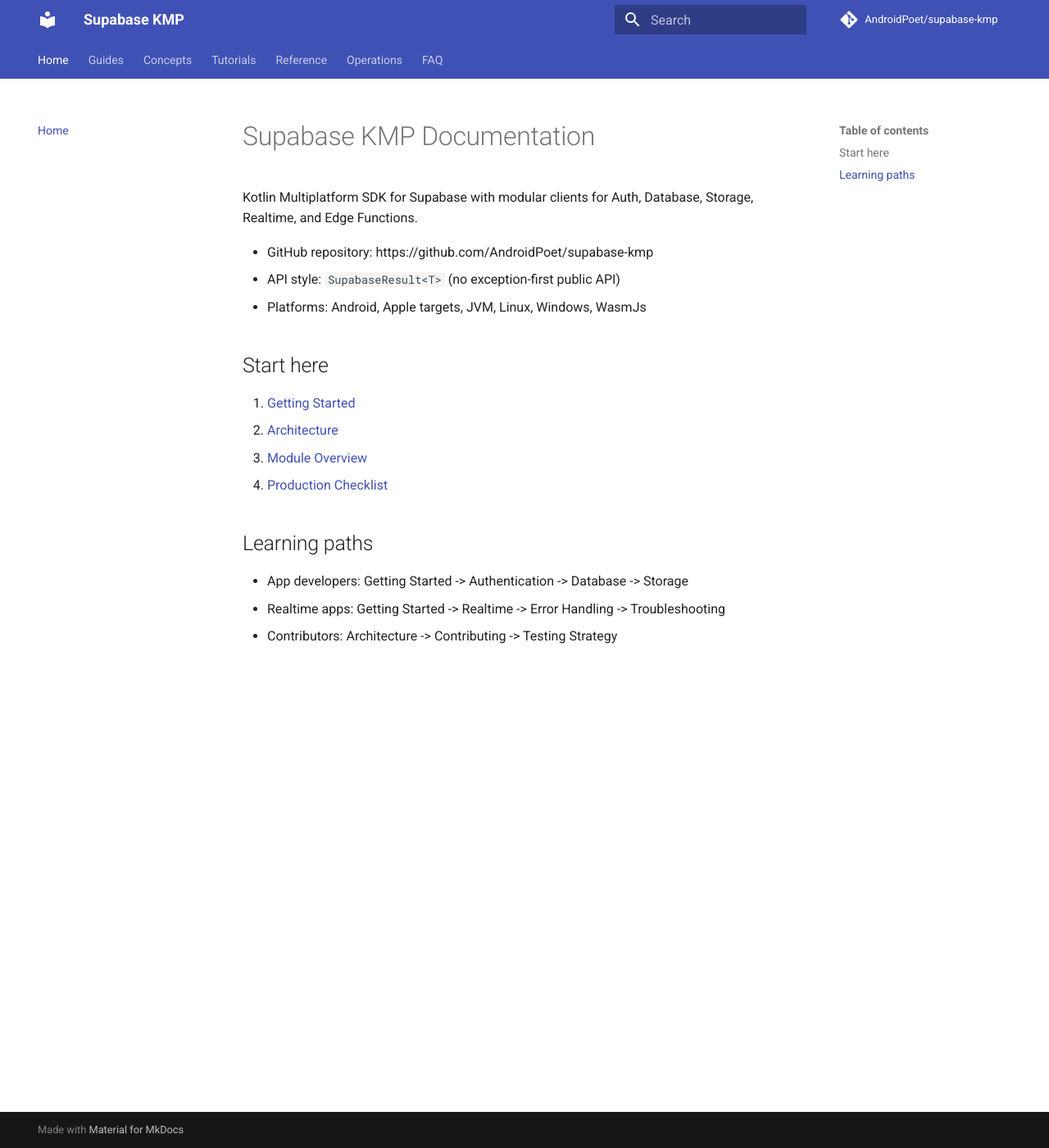
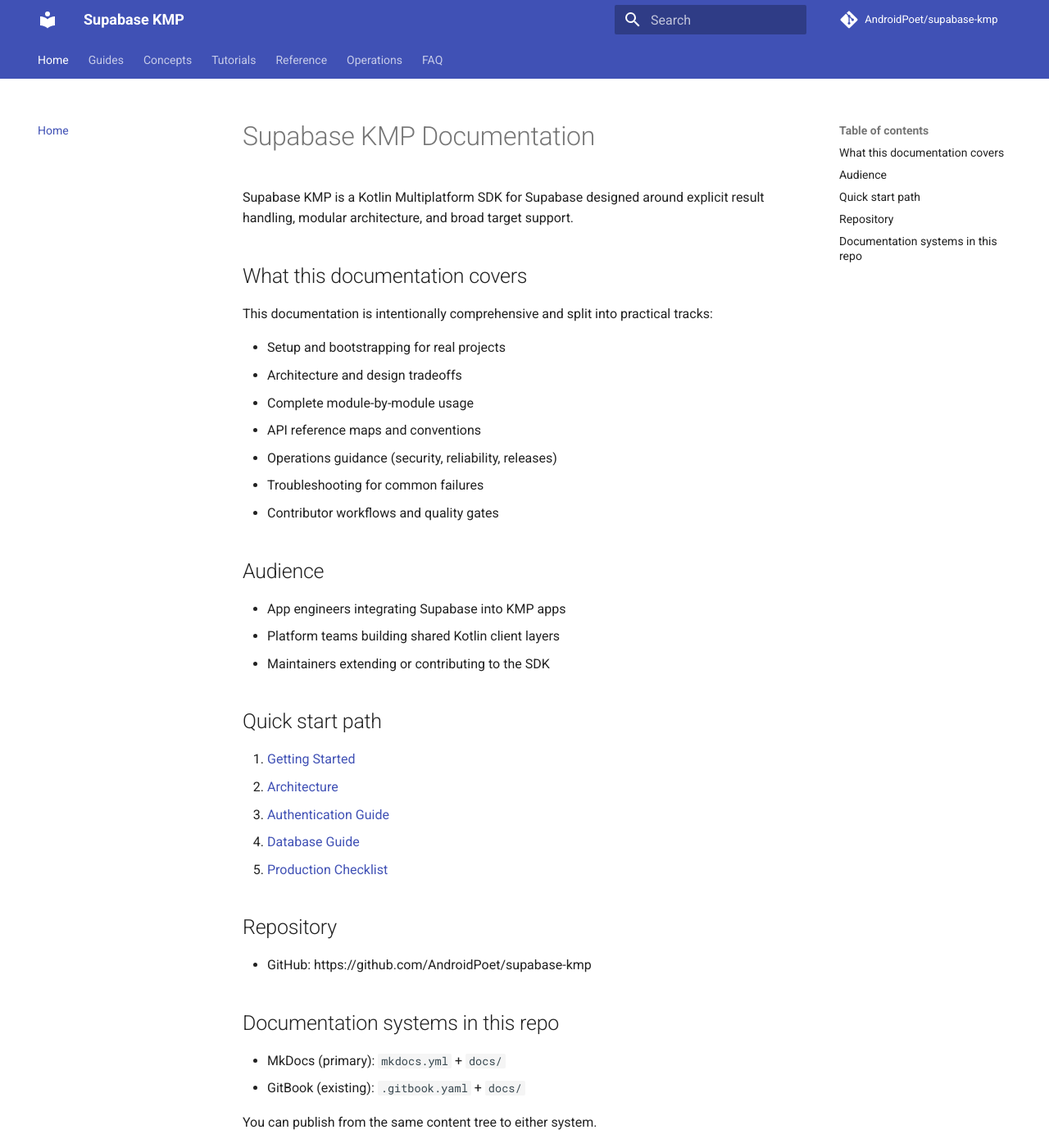
Before and after one commit to AndroidPoet/supabase-kmp, an MkDocs documentation site: the page built from docs/README.md, in a window 1280 px wide and 1400 px high. Shown: the whole window at 82% size. Built offline with MkDocs 1.6.1 and Material for MkDocs 9.7.7, drawn with Linux system fonts in a browser that asks for light colours; comment, search, counter and statistics services are not loaded.

Commit message:
docs: expand documentation home page

```diff
--- a/docs/README.md
+++ b/docs/README.md
@@ -1,20 +1,40 @@
 # Supabase KMP Documentation
 
-Kotlin Multiplatform SDK for Supabase with modular clients for Auth, Database, Storage, Realtime, and Edge Functions.
+Supabase KMP is a Kotlin Multiplatform SDK for Supabase designed around explicit result handling, modular architecture, and broad target support.
 
-- GitHub repository: https://github.com/AndroidPoet/supabase-kmp
-- API style: `SupabaseResult<T>` (no exception-first public API)
-- Platforms: Android, Apple targets, JVM, Linux, Windows, WasmJs
+## What this documentation covers
 
-## Start here
+This documentation is intentionally comprehensive and split into practical tracks:
+
+- Setup and bootstrapping for real projects
+- Architecture and design tradeoffs
+- Complete module-by-module usage
+- API reference maps and conventions
+- Operations guidance (security, reliability, releases)
+- Troubleshooting for common failures
+- Contributor workflows and quality gates
+
+## Audience
+
+- App engineers integrating Supabase into KMP apps
+- Platform teams building shared Kotlin client layers
+- Maintainers extending or contributing to the SDK
+
+## Quick start path
 
 1. [Getting Started](guides/getting-started.md)
 2. [Architecture](concepts/architecture.md)
-3. [Module Overview](reference/module-overview.md)
-4. [Production Checklist](operations/production-checklist.md)
+3. [Authentication Guide](guides/authentication.md)
+4. [Database Guide](guides/database.md)
+5. [Production Checklist](operations/production-checklist.md)
 
-## Learning paths
+## Repository
 
-- App developers: Getting Started -> Authentication -> Database -> Storage
-- Realtime apps: Getting Started -> Realtime -> Error Handling -> Troubleshooting
-- Contributors: Architecture -> Contributing -> Testing Strategy
+- GitHub: https://github.com/AndroidPoet/supabase-kmp
+
+## Documentation systems in this repo
+
+- MkDocs (primary): `mkdocs.yml` + `docs/`
+- GitBook (existing): `.gitbook.yaml` + `docs/`
+
+You can publish from the same content tree to either system.
```
